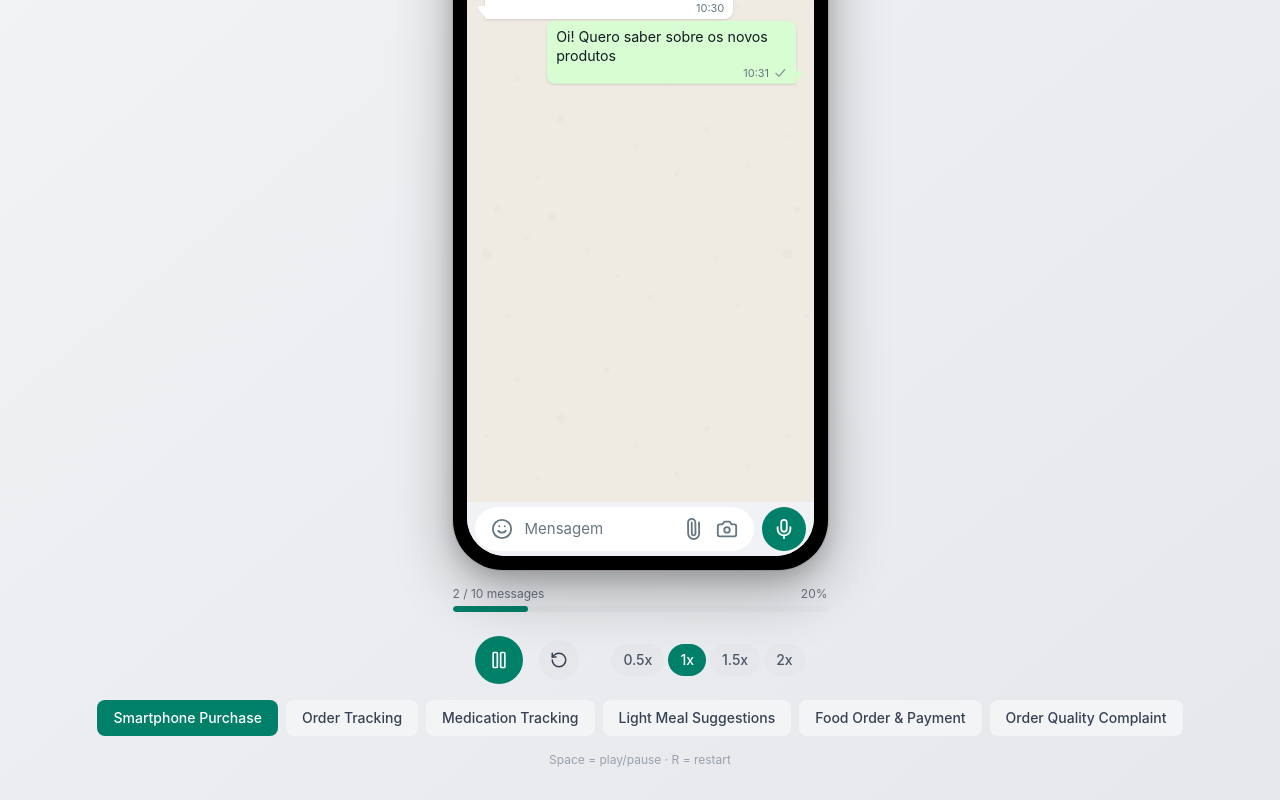
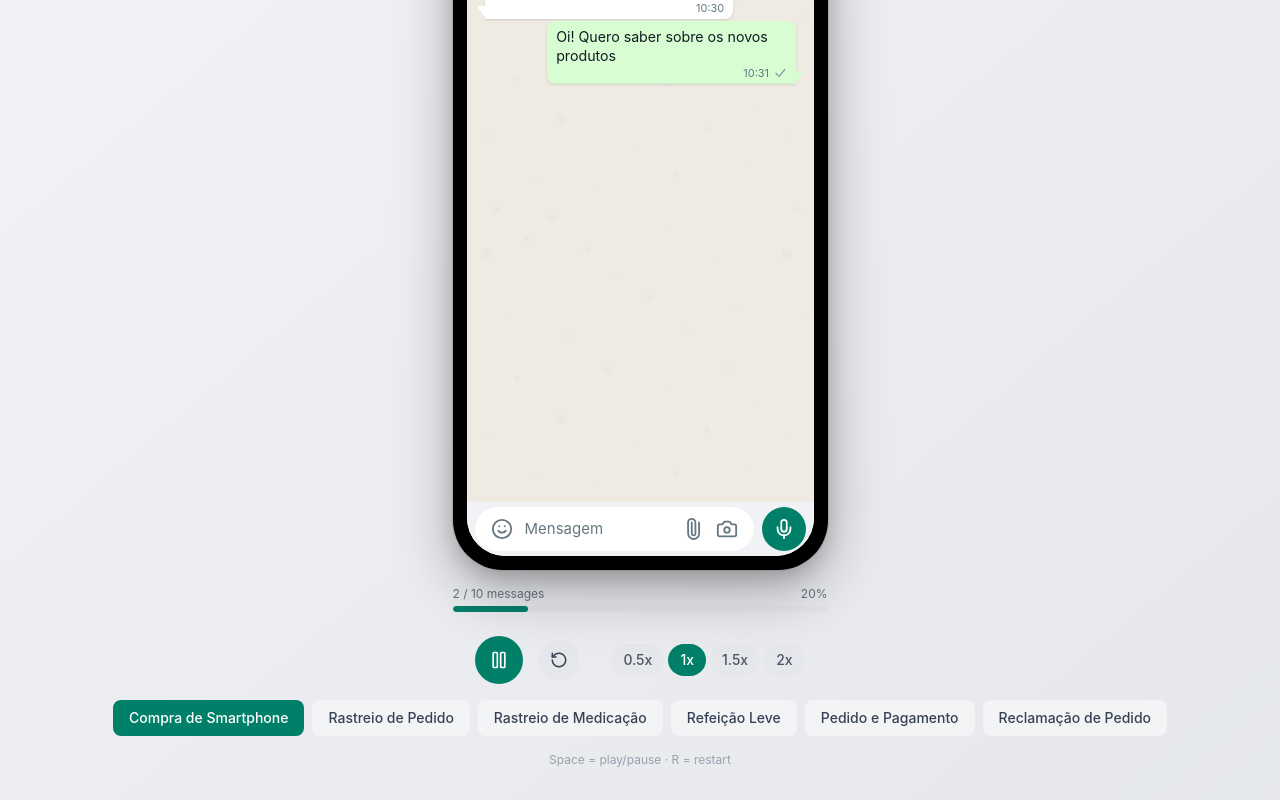
Before and after one commit to cleitonsouza01/whatsapp-simulator, a React (Vite) app: page / in a window 1280 px wide. Shown: the part 274-1074 px from the top of the page. Built offline with nearby package versions, Linux system fonts and the light colour scheme.

Commit message:
fix: translate conversation titles to pt-BR
All selector button labels now in Brazilian Portuguese.

```diff
--- a/src/data/sample-conversations.ts
+++ b/src/data/sample-conversations.ts
@@ -3,7 +3,7 @@ import type { Conversation } from '../types/conversation'
 export const demoProductLaunch: Conversation = {
   id: 'demo-product-launch',
   meta: {
-    title: 'Smartphone Purchase',
+    title: 'Compra de Smartphone',
     theme: 'light',
     device: 'iphone',
     language: 'pt-BR',
@@ -143,7 +143,7 @@ export const demoProductLaunch: Conversation = {
 export const demoCustomerSupport: Conversation = {
   id: 'demo-customer-support',
   meta: {
-    title: 'Order Tracking',
+    title: 'Rastreio de Pedido',
     theme: 'light',
     device: 'android',
     language: 'en',
@@ -259,7 +259,7 @@ export const demoCustomerSupport: Conversation = {
 export const demoDiverseCare: Conversation = {
   id: 'demo-diverse-care',
   meta: {
-    title: 'Medication Tracking',
+    title: 'Rastreio de Medicação',
     theme: 'light',
     device: 'iphone',
     language: 'pt-BR',
@@ -415,7 +415,7 @@ export const demoDiverseCare: Conversation = {
 export const demoComidaMineira: Conversation = {
   id: 'demo-comida-mineira',
   meta: {
-    title: 'Light Meal Suggestions',
+    title: 'Refeição Leve',
     theme: 'light',
     device: 'iphone',
     language: 'pt-BR',
@@ -615,7 +615,7 @@ export const demoComidaMineira: Conversation = {
 export const demoComidaMineiraOrder: Conversation = {
   id: 'demo-comida-mineira-order',
   meta: {
-    title: 'Food Order & Payment',
+    title: 'Pedido e Pagamento',
     theme: 'light',
     device: 'iphone',
     language: 'pt-BR',
@@ -755,7 +755,7 @@ export const demoComidaMineiraOrder: Conversation = {
 export const demoComidaMineiraFeedback: Conversation = {
   id: 'demo-comida-mineira-feedback',
   meta: {
-    title: 'Order Quality Complaint',
+    title: 'Reclamação de Pedido',
     theme: 'light',
     device: 'iphone',
     language: 'pt-BR',
```
